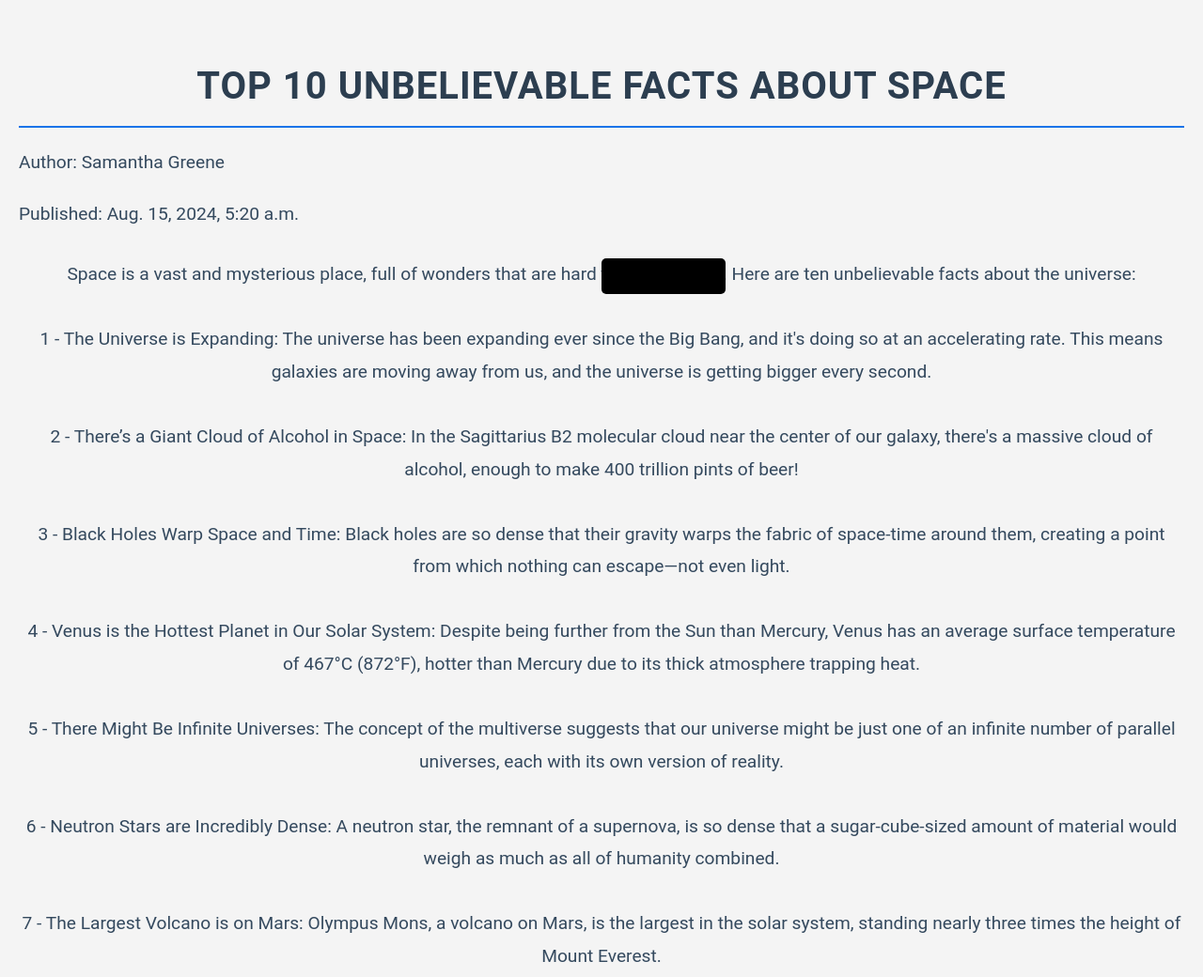
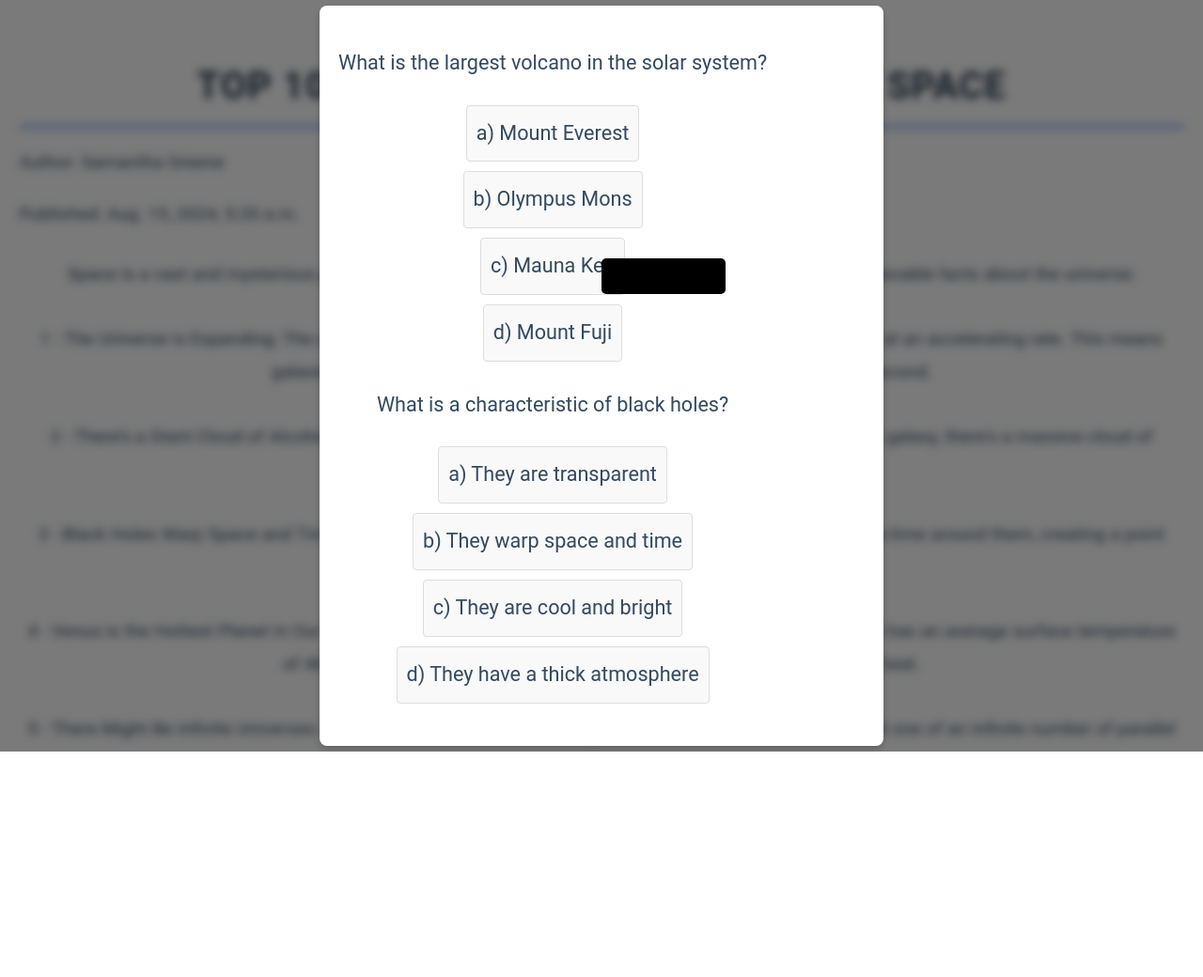
Before and after one commit to M-Shazim/hackathon_project, a Django app: a page that uses Blog/templates/Blog/post-detail.html in a window 1280 px wide. Shown: the top 1040 px of the page at 94% size. After the commit the page ends 800 px from the top, so only its background shows below. Run offline with Django 5.2, Linux system fonts and the light colour scheme; data comes from the database, SQL or seed files in the repository; both versions use the stored data as it was after the commit.

Commit message:
Added shared designs and quiz section

```diff
--- a/Blog/static/Blog/quiz_script.js
+++ b/Blog/static/Blog/quiz_script.js
@@ -1,89 +1,179 @@
-const hide_Btn = document.getElementById("toggle");
-const hideContainer = document.getElementById("hide");
-const quiz = document.querySelector(".quiz");
-const options = document.querySelectorAll(".option");
-const bigContainer = document.getElementById("bigContainer");
-const para = document.getElementById("para");
-const question = document.querySelector(".question");
-let answer;
-
-hide_Btn.addEventListener("click", toggleWindow);
-
-hideContainer.addEventListener("click", toggleWindow);
-
-function toggleWindow() {
-  quiz.classList.toggle("hide");
-  hide_Btn.classList.toggle("rotate");
+// Function to get the title of the blog
+function getBlogTitle() {
+  const titleElement = document.querySelector('h3');
+  return titleElement ? titleElement.textContent.trim() : '';
 }
 
-toggleWindow();
-
-options.forEach((option) => {
-  option.addEventListener("click", (e) => {
-    checkAnswer(e.target.id);
-  });
-});
-
-function checkAnswer(selectedAnswer) {
-  if (parseFloat(selectedAnswer) === answer) {
-    bigContainer.style.display = "none";
-    const resultContainer = document.createElement("div");
-    resultContainer.classList.add("correct");
-    resultContainer.textContent = "You answered Correctly";
-
-    document.body.append(resultContainer);
-
-    setTimeout(() => {
-      resultContainer.remove();
-      bigContainer.style.display = "block";
-    }, 3000);
+// Function to handle option clicks
+function handleOptionClick(optionElement, index, correctIndex) {
+  if (index === correctIndex) {
+    alert('Correct!');
+    document.querySelector('.quiz-overlay').style.display = 'none';
   } else {
-    bigContainer.style.display = "none";
-    const resultContainer = document.createElement("div");
-    resultContainer.classList.add("incorrect");
-    resultContainer.textContent = "You answered Incorrectly";
-
-    document.body.append(resultContainer);
-
-    setTimeout(() => {
-      resultContainer.remove();
-      bigContainer.style.display = "block";
-    }, 3000);
+    alert('Incorrect, try again.');
   }
 }
 
-function firstQuestion() {
-  para.textContent =
-    "A bit and a qubit represent the basic units of information in classical and quantum computing, respectively, but their underlying principles and capabilities differ significantly. A bit, the fundamental unit of classical computing, can be in one of two states: 0 or 1. This binary nature allows classical computers to perform operations and process information using combinations of these two states. In contrast, a qubit, which stands for 'quantum bit', is the fundamental unit of quantum information. Unlike a classical bit, a qubit can exist in a superposition of both 0 and 1 states simultaneously, thanks to the principles of quantum mechanics. This superposition allows quantum computers to process a vast amount of possibilities at once, potentially solving complex problems more efficiently than classical computers. Moreover, qubits can be entangled, a phenomenon where the state of one qubit becomes dependent on the state of another, no matter the distance between them. This entanglement enables quantum computers to perform intricate computations and process information in ways that classical computers cannot, leveraging the unique properties of quantum mechanics to tackle certain problems with unprecedented speed and power.";
-  question.textContent = "What does a bit represent in classical computing?";
+// Function to create question elements
+function createQuestionElement(question, options, correctIndex) {
+  const questionDiv = document.createElement('div');
+  questionDiv.classList.add('question');
 
-  const option1 = "a) A superposition of states";
-  const option2 = "b) A value that can be either 0 or 1";
-  const option3 = "c) An entangled state";
-  const option4 = "d) A quantum entanglement";
+  const questionText = document.createElement('p');
+  questionText.textContent = question;
+  questionDiv.appendChild(questionText);
 
-  options.forEach((option) => {
-    switch (parseFloat(option.id)) {
-      case 1:
-        option.textContent = option1;
-        break;
+  const optionsContainer = document.createElement('div');
+  optionsContainer.classList.add('options-container');
 
-      case 2:
-        option.textContent = option2;
-        break;
-
-      case 3:
-        option.textContent = option3;
-        break;
-
-      case 4:
-        option.textContent = option4;
-        break;
-    }
+  options.forEach((option, index) => {
+    const optionElement = document.createElement('p');
+    optionElement.textContent = option;
+    optionElement.classList.add('option');
+    optionElement.addEventListener('click', () => {
+      handleOptionClick(optionElement, index, correctIndex);
+    });
+    optionsContainer.appendChild(optionElement);
   });
 
-  answer = 2;
+  questionDiv.appendChild(optionsContainer);
+  return questionDiv;
 }
-firstQuestion();
 
-function secondQuestion() {}
+// Function to display questions based on the blog title
+function displayQuestions() {
+  const title = getBlogTitle();
+  const quizContainer = document.querySelector('.quiz');
+
+  // Clear existing questions
+  quizContainer.innerHTML = "";
+
+  const questions = {
+    "The Art of Minimalism: How to Simplify Your Life": [
+      {
+        question: "What is minimalism primarily about?",
+        options: [
+          "a) Acquiring more possessions",
+          "b) Stripping away the unnecessary",
+          "c) Living a luxurious life",
+          "d) Increasing clutter"
+        ],
+        correct: 1 // index of the correct option
+      },
+      {
+        question: "What is a key benefit of minimalism?",
+        options: [
+          "a) Increased physical clutter",
+          "b) Reduced mental clarity",
+          "c) More peaceful and maintainable space",
+          "d) More impulse buying"
+        ],
+        correct: 2 // index of the correct option
+      }
+    ],
+    "The Evolution of Video Games: From Pong to VR": [
+      {
+        question: "What was the first popular video game?",
+        options: [
+          "a) Space Invaders",
+          "b) Pong",
+          "c) Super Mario Bros.",
+          "d) DOOM"
+        ],
+        correct: 1 // index of the correct option
+      },
+      {
+        question: "Which console introduced 3D graphics?",
+        options: [
+          "a) Nintendo Entertainment System",
+          "b) PlayStation",
+          "c) Xbox",
+          "d) PlayStation 3"
+        ],
+        correct: 1 // index of the correct option
+      }
+    ],
+    "Top 10 Unbelievable Facts About Space": [
+      {
+        question: "What is the largest volcano in the solar system?",
+        options: [
+          "a) Mount Everest",
+          "b) Olympus Mons",
+          "c) Mauna Kea",
+          "d) Mount Fuji"
+        ],
+        correct: 1 // index of the correct option
+      },
+      {
+        question: "What is a characteristic of black holes?",
+        options: [
+          "a) They are transparent",
+          "b) They warp space and time",
+          "c) They are cool and bright",
+          "d) They have a thick atmosphere"
+        ],
+        correct: 1 // index of the correct option
+      }
+    ],
+    "Why Cats Are Secretly Ruling the World": [
+      {
+        question: "What did ancient Egyptians believe about cats?",
+        options: [
+          "a) They were ordinary pets",
+          "b) They were worshipped as gods.",
+          "c) They were considered pests.",
+          "d) They were used for hunting."
+        ],
+        correct: 1 // index of the correct option
+      },
+      {
+        question: "Where have cats been spotted, according to the text?",
+        options: [
+          "a) In the wild.",
+          "b) At the feet of royalty and in offices of world leaders.",
+          "c) Only in homes.",
+          "d) In laboratories."
+        ],
+        correct: 1 // index of the correct option
+      }
+    ],
+    "The History of the Internet: How a Simple Idea Changed the World": [
+      {
+        question: "What is the main topic of this blog?",
+        options: [
+          "a) The development of the web.",
+          "b) The history of email.",
+          "c) The invention of social media.",
+          "d) The evolution of web design."
+        ],
+        correct: 0 // index of the correct option
+      },
+      {
+        question: "Who were the key pioneers mentioned in the text?",
+        options: [
+          "a) Tim Berners-Lee and Vint Cerf",
+          "b) Mark Zuckerberg and Jack Dorsey",
+          "c) Steve Jobs and Bill Gates",
+          "d) Larry Page and Sergey Brin"
+        ],
+        correct: 0 // index of the correct option
+      }
+    ]
+  };
+
+  if (questions[title]) {
+    const questionSet = questions[title];
+
+    questionSet.forEach(q => {
+      const questionElement = createQuestionElement(q.question, q.options, q.correct);
+      quizContainer.appendChild(questionElement);
+    });
+  } else {
+    const noQuestionsMessage = document.createElement('p');
+    noQuestionsMessage.textContent = "No questions available for this blog.";
+    quizContainer.appendChild(noQuestionsMessage);
+  }
+}
+
+// Call the function to display questions
+displayQuestions();
--- a/Blog/templates/Blog/post-detail.html
+++ b/Blog/templates/Blog/post-detail.html
@@ -7,6 +7,71 @@
 
 {% block css_files %}
     <link rel="stylesheet" href="{% static 'Blog/post_detail.css' %}">
+    <style>
+        /* Ensure the overlay covers the entire screen */
+        .quiz-overlay {
+          position: fixed;
+          top: 0;
+          left: 0;
+          width: 100%;
+          height: 100%;
+          background: rgba(0, 0, 0, 0.5); /* Semi-transparent background */
+          backdrop-filter: blur(5px); /* Blur effect for the background */
+          display: flex;
+          align-items: center;
+          justify-content: center;
+          z-index: 1000; /* Ensure the overlay is above other content */
+          overflow: auto; /* Ensure overflow is handled */
+        }
+
+        /* Style for the pop-up container */
+        .quiz-popup {
+          background: #fff; /* White background for the pop-up */
+          border-radius: 8px; /* Rounded corners */
+          padding: 20px;
+          width: 80%;
+          max-width: 600px; /* Adjust to fit your design */
+          box-shadow: 0 4px 8px rgba(0, 0, 0, 0.2); /* Shadow effect */
+          z-index: 1001; /* Ensure the pop-up is above the overlay */
+          text-align: center; /* Center text within the pop-up */
+          box-sizing: border-box; /* Include padding and border in the element’s total width and height */
+        }
+
+        /* Style for question and options */
+        .quiz-popup .question {
+          margin-bottom: 20px; /* Space below the question */
+          font-size: 18px; /* Adjust font size as needed */
+        }
+
+        .quiz-popup .options-container {
+          display: flex;
+          flex-direction: column;
+          align-items: center; /* Center options horizontally */
+        }
+
+        .quiz-popup .option {
+          cursor: pointer;
+          padding: 10px;
+          margin: 5px 0;
+          border: 1px solid #ddd; /* Border around options */
+          border-radius: 4px; /* Rounded corners for options */
+          background-color: #f9f9f9; /* Light background for options */
+          text-align: center; /* Center text within options */
+        }
+
+        .quiz-popup .option:hover {
+          background-color: #e0e0e0; /* Change background on hover */
+        }
+
+        /* Style for message if no questions are available */
+        .quiz-popup .no-questions {
+          font-size: 16px;
+          color: #666;
+        }
+
+
+
+    </style>
 {% endblock %}
 
 {% block content %}
@@ -26,7 +91,22 @@
 
             <script>
                 alert("Content deciphered!");
+                setTimeout(function() {
+                    document.querySelector('.quiz-overlay').style.display = 'flex';
+                    document.querySelector('.quiz-popup').style.display = 'flex';
+                    document.querySelector('.quiz').style.display = 'block';
+                }, 5000);
             </script>
+            <div class="quiz-overlay" style="display: none;">
+                <div class="quiz-popup" style="display: none;">
+                  <!-- Dynamic content will be inserted here -->
+                    <div class="quiz" style="display: none;"></div>
+                </div>
+              </div>
+            <script src="{% static 'Blog/quiz_script.js' %}"></script>
+
+
+
         {% else %}
             <p class="paragraph">{{ blog.content|linebreaksbr }}</p>
         {% endif %}
--- a/hackthon_project/settings.py
+++ b/hackthon_project/settings.py
@@ -23,9 +23,9 @@ BASE_DIR = Path(__file__).resolve().parent.parent
 SECRET_KEY = 'django-insecure-b=c%(%zvg0w7+jt$62w3!qsb$9u8xpuud5_at)cp@=9*2&m=g6'
 
 # SECURITY WARNING: don't run with debug turned on in production!
-DEBUG = False
+DEBUG = True
 
-ALLOWED_HOSTS = ["shazim.pythonanywhere.com"]
+ALLOWED_HOSTS = []
 
 
 # Application definition
```
Also changed, not shown: Blog/static/Blog/quiz_style.css (+97 -7 lines), Blog/templates/Blog/includes/quiz_index.html (added, +53 -0 lines), Blog/templates/Blog/loader_home.html (deleted, +0 -69 lines), Blog/templates/Blog/quis_questions.html (deleted, +0 -11 lines), Blog/templates/Blog/quiz_index.html (deleted, +0 -35 lines), Blog/static/Blog/string_swap.js (line endings or trailing spaces), db.sqlite3.
